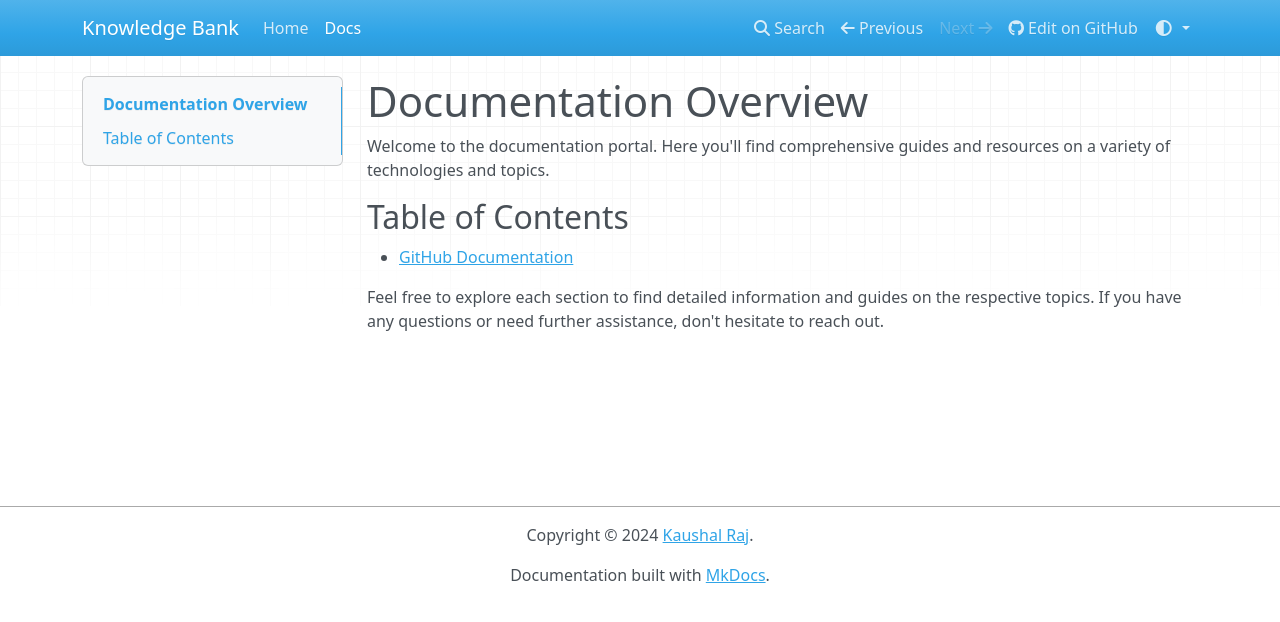
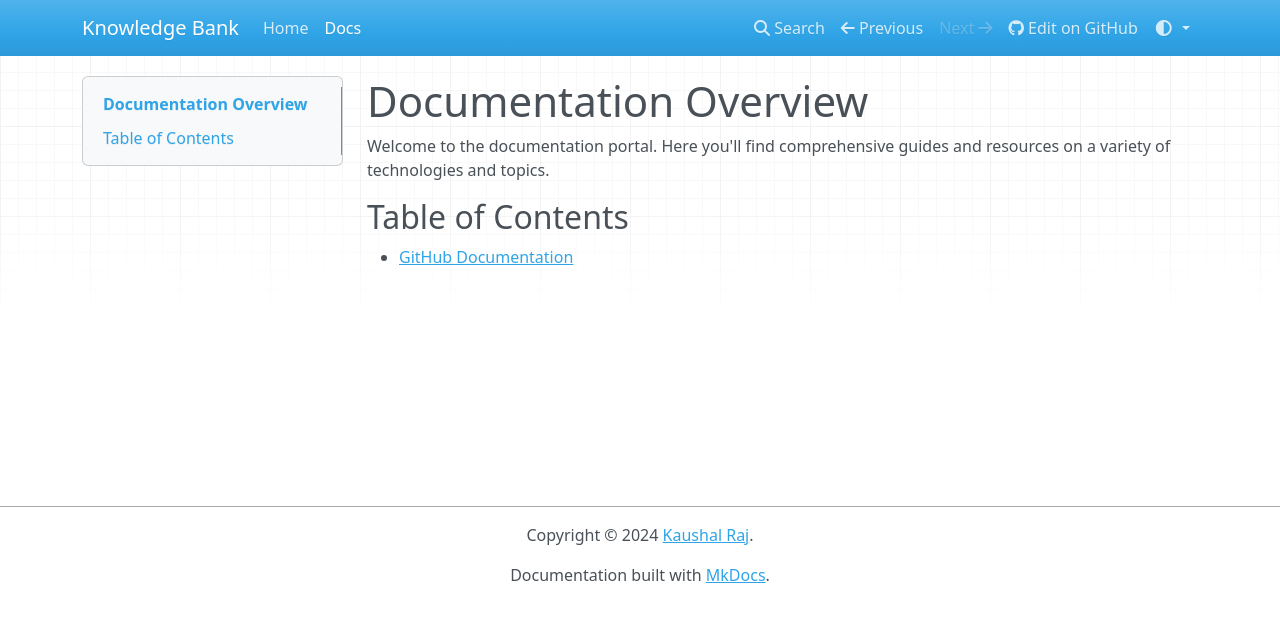
Before and after one commit to kaushal726/self-learning, an MkDocs documentation site: the page built from docs/docs.md, in a window 1280 px wide. Shown: the top 622 px of the page. Built offline with MkDocs 1.6.1, drawn with Linux system fonts in a browser that asks for light colours; nearby versions of some CDN libraries.

Commit message:
Added : Md File and modified yml file

```diff
--- a/docs/docs.md
+++ b/docs/docs.md
@@ -20,5 +20,3 @@ Welcome to the documentation portal. Here you'll find comprehensive guides and r
 - [Java Documentation](java.md)
 - [Spring Boot Documentation](spring-boot.md)
 - [Node.js Documentation](nodejs.md) -->
-
-Feel free to explore each section to find detailed information and guides on the respective topics. If you have any questions or need further assistance, don't hesitate to reach out.
```
